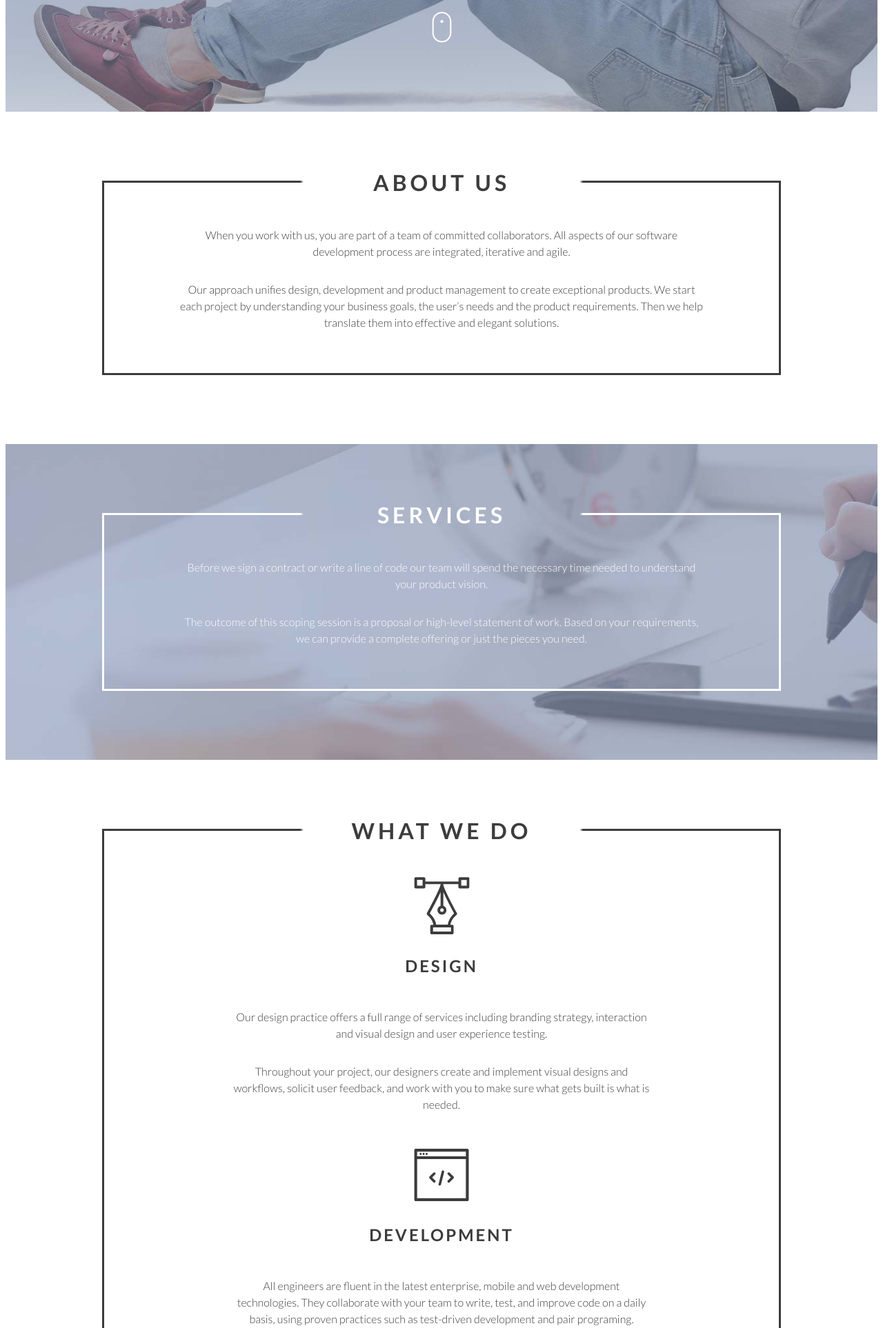
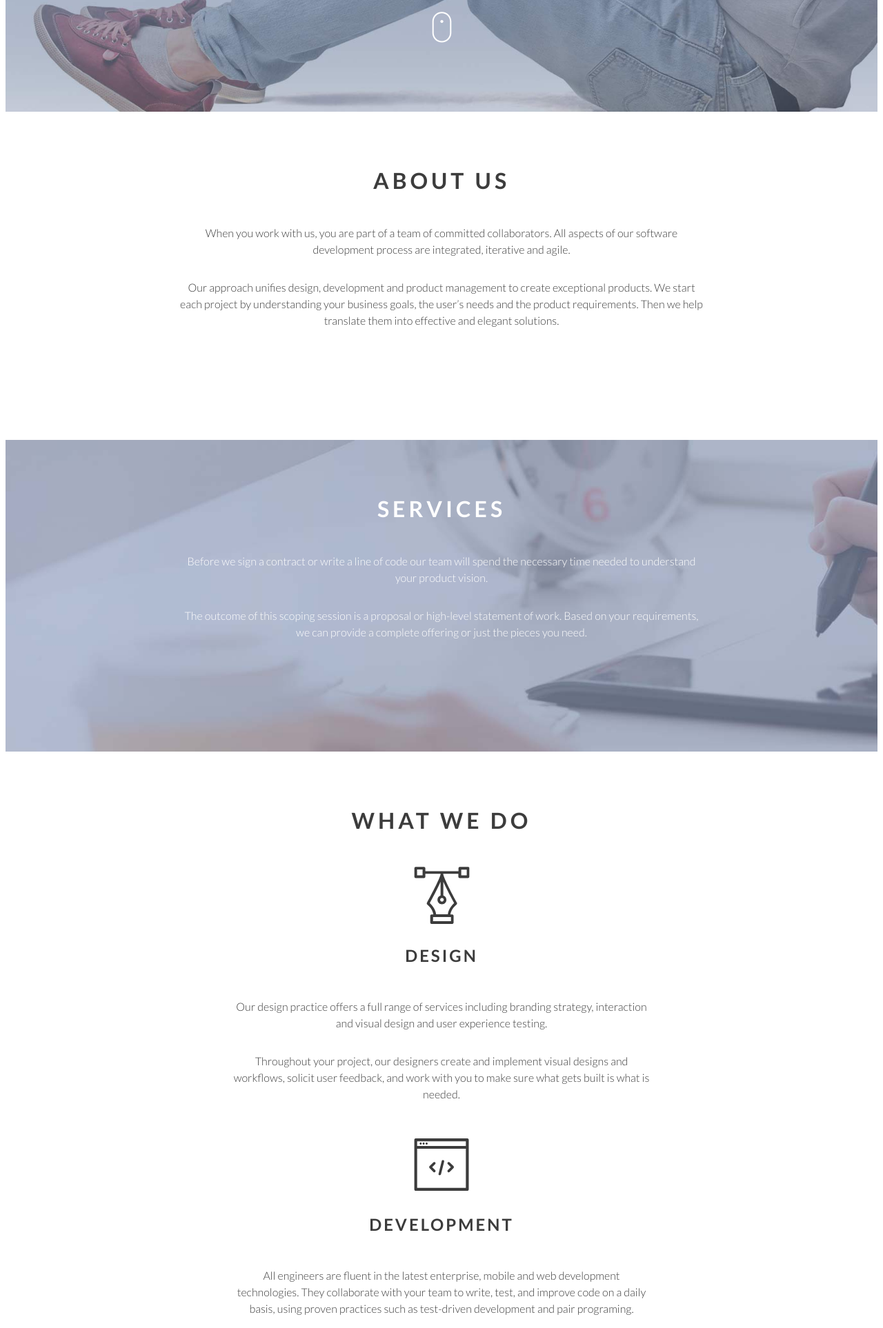
Before and after one commit to jdillman1989/Usman-Test, a PHP site: page / in a window 1280 px wide. Shown: the part 636-2562 px from the top of the page at 69% size. Run offline with PHP 8.4, Linux system fonts and the light colour scheme; style sheets or scripts are compiled from the project's sources; some libraries are stand-ins or nearby versions.

Commit message:
border image

```diff
--- a/sass/main.scss
+++ b/sass/main.scss
@@ -410,7 +410,6 @@ $footer-logo-height: 50;
 		    -o-border-image: none; /* Opera 11-12.1 */
 		    border-image: none;
 		    border: 2px solid $white;
-		    border-style: solid;
 		    border-top: none;
 		}
 	}
@@ -423,7 +422,6 @@ $footer-logo-height: 50;
 		    -o-border-image: none; /* Opera 11-12.1 */
 		    border-image: none;
 		    border: 2px solid $darkgray;
-		    border-style: solid;
 		    border-top: none;
 		}
 	}
@@ -468,8 +466,6 @@ $footer-logo-height: 50;
 		    -moz-border-image: url(../../images/content-border-white.png) 1 stretch;
 		    -o-border-image: url(../../images/content-border-white.png) 1 stretch; /* Opera 11-12.1 */
 		    border-image: url(../../images/content-border-white.png) 1 stretch;
-			border-style: solid;
-
 		}
 	}
 
@@ -481,7 +477,6 @@ $footer-logo-height: 50;
 		    -moz-border-image: url(../../images/content-border.png) 1 stretch;
 		    -o-border-image: url(../../images/content-border.png) 1 stretch; /* Opera 11-12.1 */
 		    border-image: url(../../images/content-border.png) 1 stretch;
-			border-style: solid;
 		}
 	}
 
@@ -525,7 +520,6 @@ $footer-logo-height: 50;
 		    -moz-border-image: url(../../images/content-border-white.png) 1 stretch;
 		    -o-border-image: url(../../images/content-border-white.png) 1 stretch; /* Opera 11-12.1 */
 		    border-image: url(../../images/content-border-white.png) 1 stretch;
-			border-style: solid;
 		}
 	}
 
@@ -537,7 +531,6 @@ $footer-logo-height: 50;
 		    -moz-border-image: url(../../images/content-border.png) 1 stretch;
 		    -o-border-image: url(../../images/content-border.png) 1 stretch; /* Opera 11-12.1 */
 		    border-image: url(../../images/content-border.png) 1 stretch;
-			border-style: solid;
 		}
 	}
 
```
